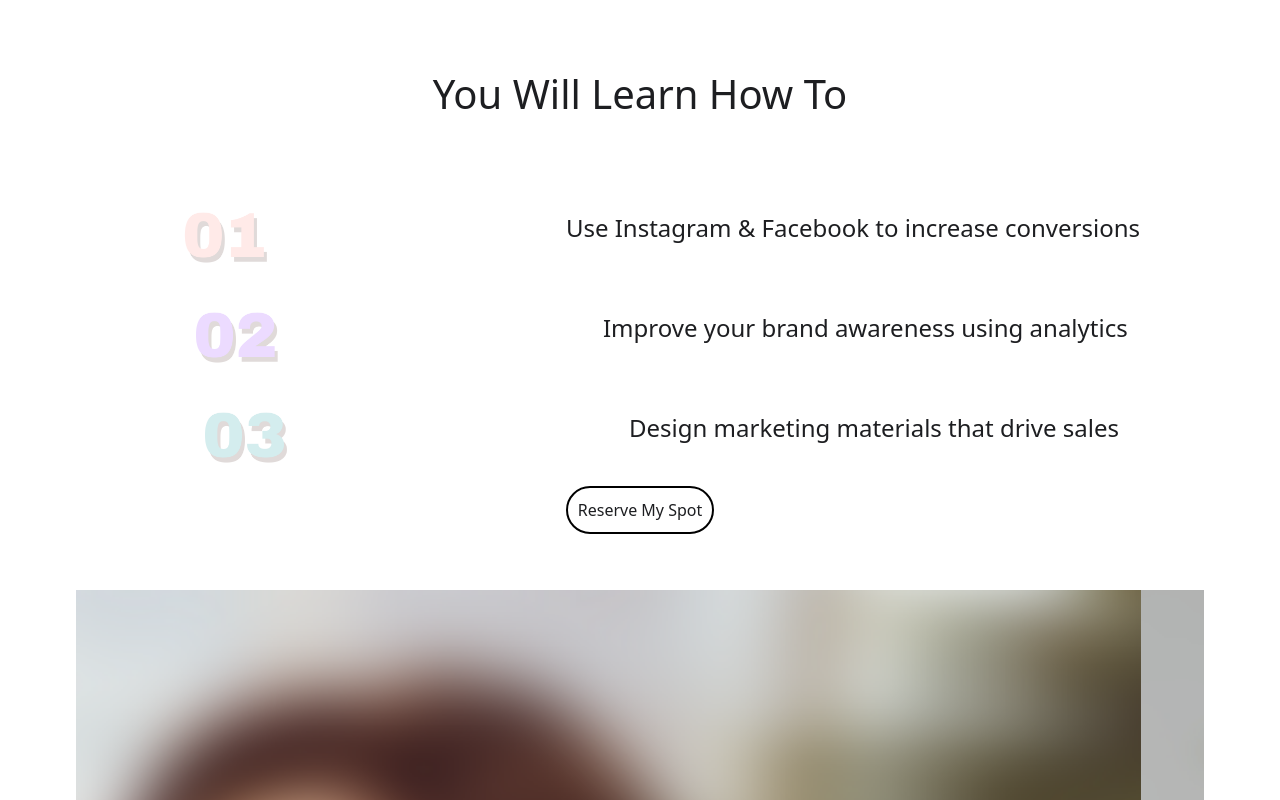
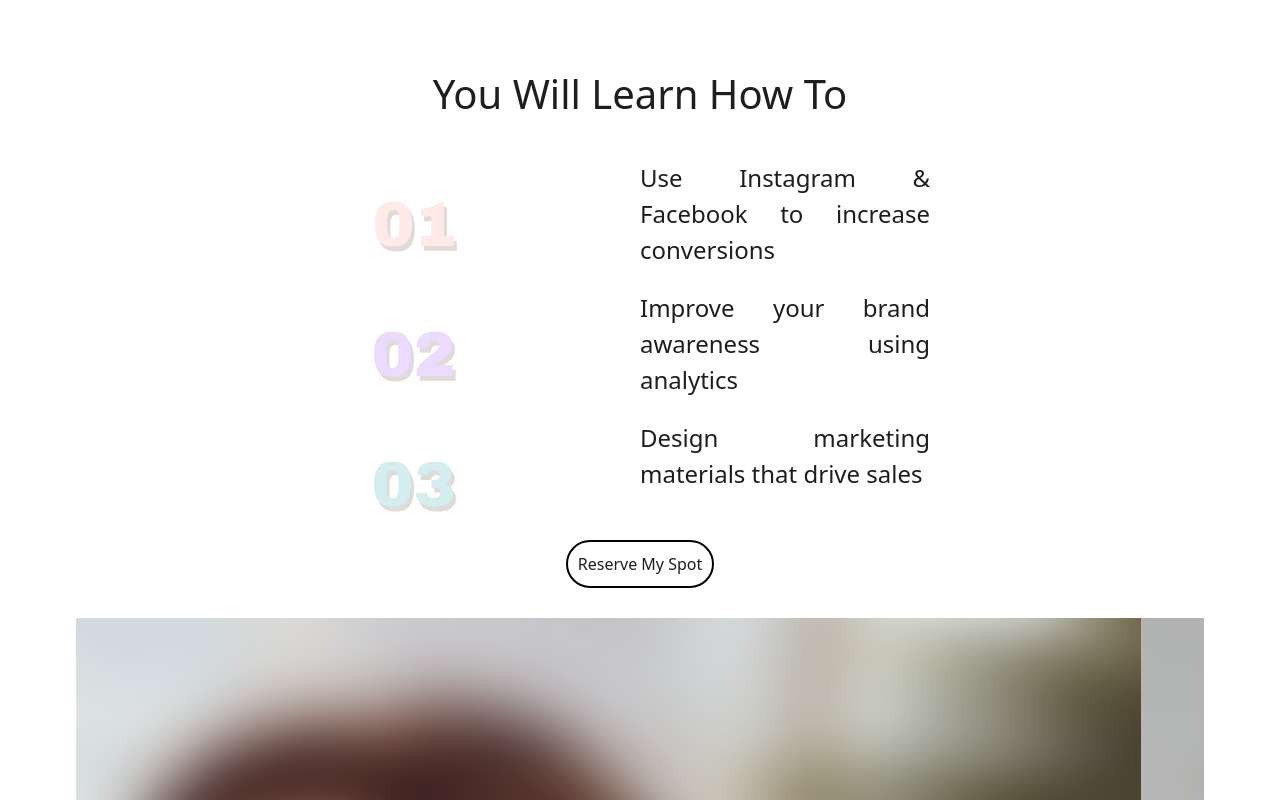
Before and after one commit to WebSiteFlex/LandingPage, a plain HTML site: page index.html in a window 1280 px wide. Shown: the part 1160-1960 px from the top of the page. Drawn offline with nearby package versions, Linux system fonts and the light colour scheme.

Commit message:
finish the second media (Ipad)

```diff
--- a/index.html
+++ b/index.html
@@ -85,27 +85,15 @@
     </section>
 
     <section class="sponsors container-fluid info_soponsors">
-        <div class="container_sponsors">
-            <img src="icon/01.png" alt="icon">
-            <div>
-                <p>Use Instagram & Facebook to increase conversions</>
-            </div>
-        </div>
-        <div class="container_sponsors">
-            <img src="icon/02 icon.png" alt="icon">
-            <div>
-                <p>
-                    Improve your brand awareness using analytics</p>
-            </div>
-        </div>
-        <div class="container_sponsors">
-            <img src="icon/03 icon.png" alt="icon">
-            <div>
-                <p>Design marketing materials that drive sales</p>
-            </div>
-        </div>
-        <button class="button_purchase">Reserve My Spot</button>
+        <img src="icon/01.png" alt="icon" class="img_sponsors_1">
+        <img src="icon/02 icon.png" alt="icon" class="img_sponsors_2">
+        <img src="icon/03 icon.png" alt="icon" class="img_sponsors_3">
+        <p class="paragraph_sponsors_1">Use Instagram & Facebook to increase conversions</p>
+        <p class="paragraph_sponsors_2">Improve your brand awareness using analytics</p>
+        <p class="paragraph_sponsors_3">Design marketing materials that drive sales</p>
+
     </section>
+    <div class="container_button_purchase"><button class="button_purchase">Reserve My Spot</button></div>
 
 
 
--- a/sass/styles.scss
+++ b/sass/styles.scss
@@ -156,36 +156,60 @@ body {
 }
 
 .sponsors {
+    width: 72%;
+    height: auto;
+   display: grid;
+   grid-template-columns: repeat(2, 2fr);
+   grid-template-rows: repeat(3,2fr);
+   grid-template-areas:
+   "img-s-1 paragraph-s-1"
+   "img-s-2 paragraph-s-2"
+   "img-s-3 paragraph-s-3";
+
+   img{
+    width: 120px;
+   }
+
+   p{
+    text-align: justify;
+
+   }
+
+  .img_sponsors_1{
+    grid-area: img-s-1;
+  }
+  .img_sponsors_2{
+    grid-area: img-s-2
+  }
+  .img_sponsors_3{
+    grid-area: img-s-3;
+  }
+  .paragraph_sponsors_1{
+    grid-area: paragraph-s-1;
+  }
+
+  .paragraph_sponsors_2{
+    grid-area: paragraph-s-2;
+  }
+
+  .paragraph_sponsors_3{
+    grid-area: paragraph-s-3;
+  }
+
+}
+
+.container_button_purchase{
     width: 100%;
-    height: auto;
+    padding: 10px;
     display: flex;
-    flex-direction: column;
     justify-content: center;
     align-items: center;
-    flex-wrap: nowrap;
-    margin-top: 30px;
-    margin-bottom: 30px;
+    margin-bottom: 20px;
+    .button_purchase{
+        @include button_purchase;
+    }
+}
 
-    .container_sponsors {
-        width: 100%;
-        height: 6.25rem;
-        display: flex;
-        justify-content: space-around;
-        align-items: center;
-
-        img {
-            width: 4.375rem;
-            margin-right: 1.25rem;
-            margin-left: 1.25rem;
-        }
-
-    }
-
-    button {
-        @include button_purchase
-    }
-
-}
 
 
 .important_container {
@@ -305,8 +329,10 @@ footer {
 
             button {
                 all: unset;
-                @include button_purchase;
+                width: 200px;
+                padding: 10px;
                 border: none;
+                border-radius: 30px;
                 background-color: #EF9C83;
                 text-align: center;
                 text-transform: capitalize;
@@ -391,7 +417,7 @@ footer {
 
 
         .tittle_learn{
-            width: 100%;
+            width: 90%;
             height: 3.75rem;
             h3{
                 font-size: 2.5rem;
@@ -399,18 +425,19 @@ footer {
         }
 
         .sponsors{
+            width: 640px;
             height: 25rem;
+           padding: 30px;
 
-            .container_sponsors{
                 img{
                     width: 8.125rem;
                     object-fit: contain;
                 }
 
-                div > p{
+                 p{
                     font-size: 1.5rem;
                 }
-            }
+
         }
 
 
@@ -462,5 +489,9 @@ footer {
                  }
             }
         }
+
+
     }
+
+
 }
```
Also changed, not shown: css/style.css, 1 other file.
